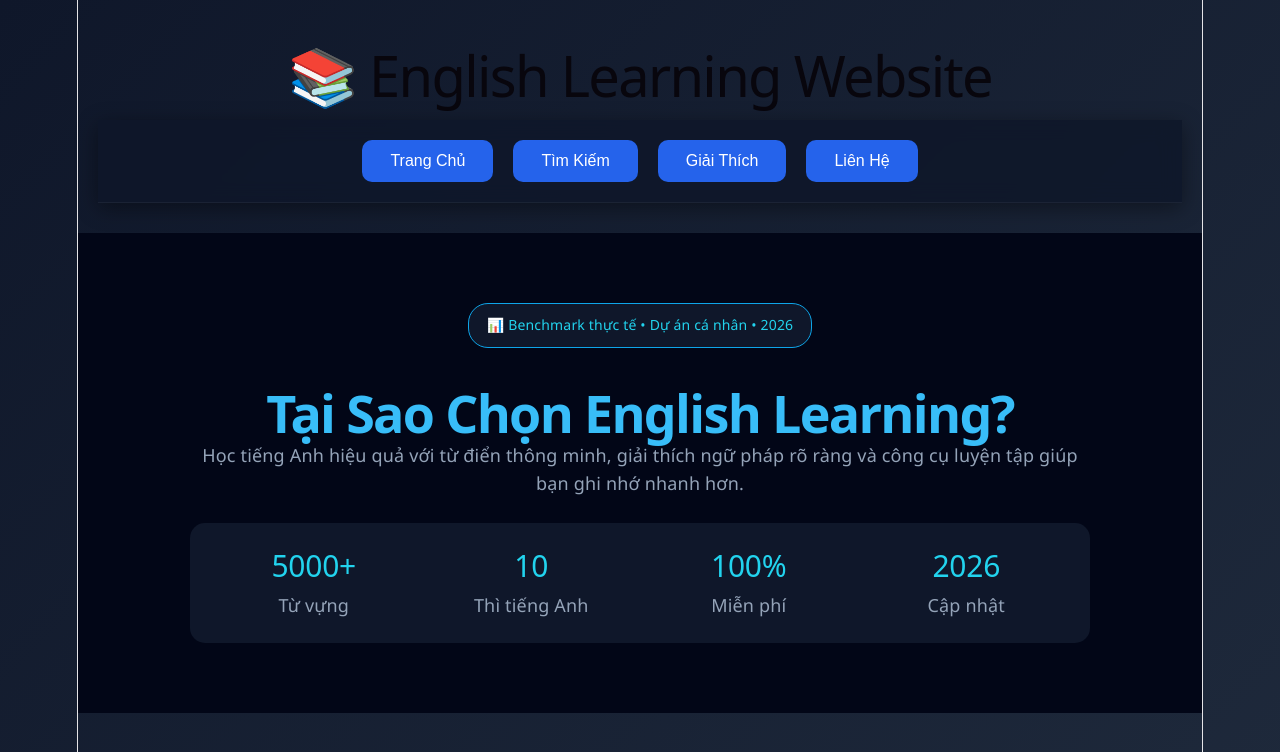
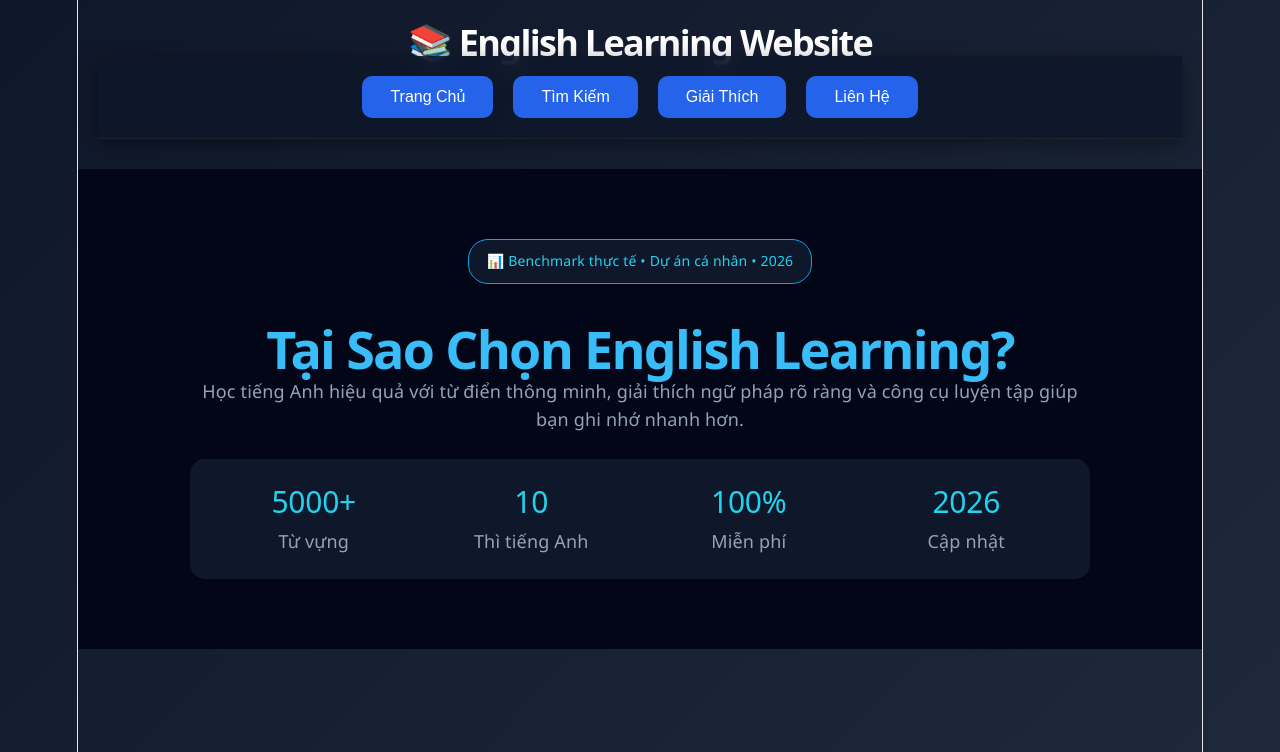
Before and after one commit to minhtrung30098-sketch/english-learn, a React (Vite) app: page / in a window 1280 px wide. Shown: the top 752 px of the page. Built offline with nearby package versions, Linux system fonts and the light colour scheme.

Commit message:
update header background

```diff
--- a/src/App.css
+++ b/src/App.css
@@ -20,7 +20,12 @@ padding:30px 20px;
 font-size:26px;
 letter-spacing:1px;
 }
-
+.header h1 {
+  color: white;
+  font-size: 36px;
+  font-weight: bold;
+  margin: 0;
+}
 /* MAIN SECTION */
 
 section{
--- a/src/components/Navbar.jsx
+++ b/src/components/Navbar.jsx
@@ -4,7 +4,9 @@ return(
 
 <header>
 
-<h1><span>📚 English Learning Website</span></h1>
+<div className="header">
+  <h1>📚 English Learning Website</h1>
+</div>
 
 <nav className="navbar">
 
```
